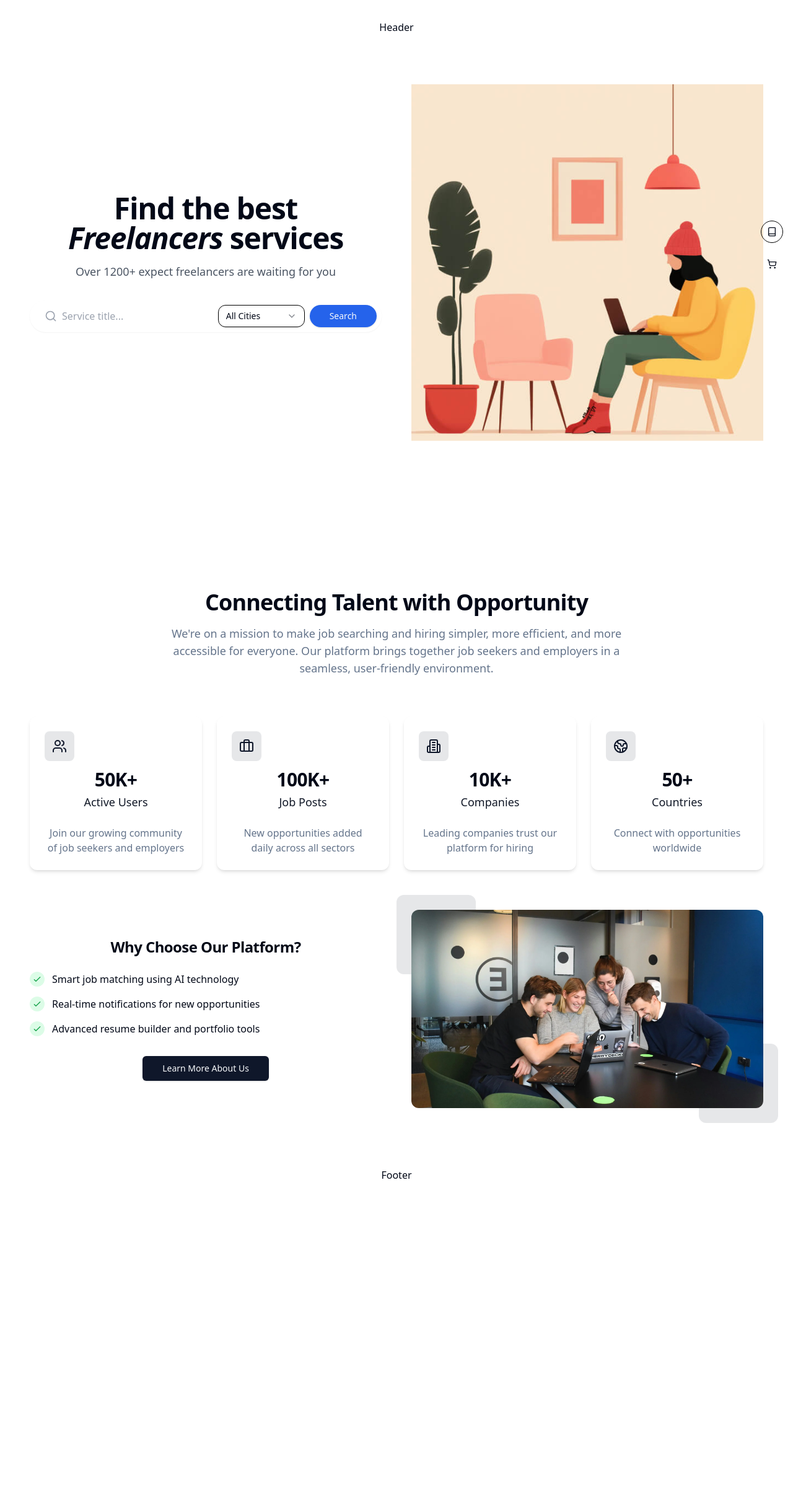
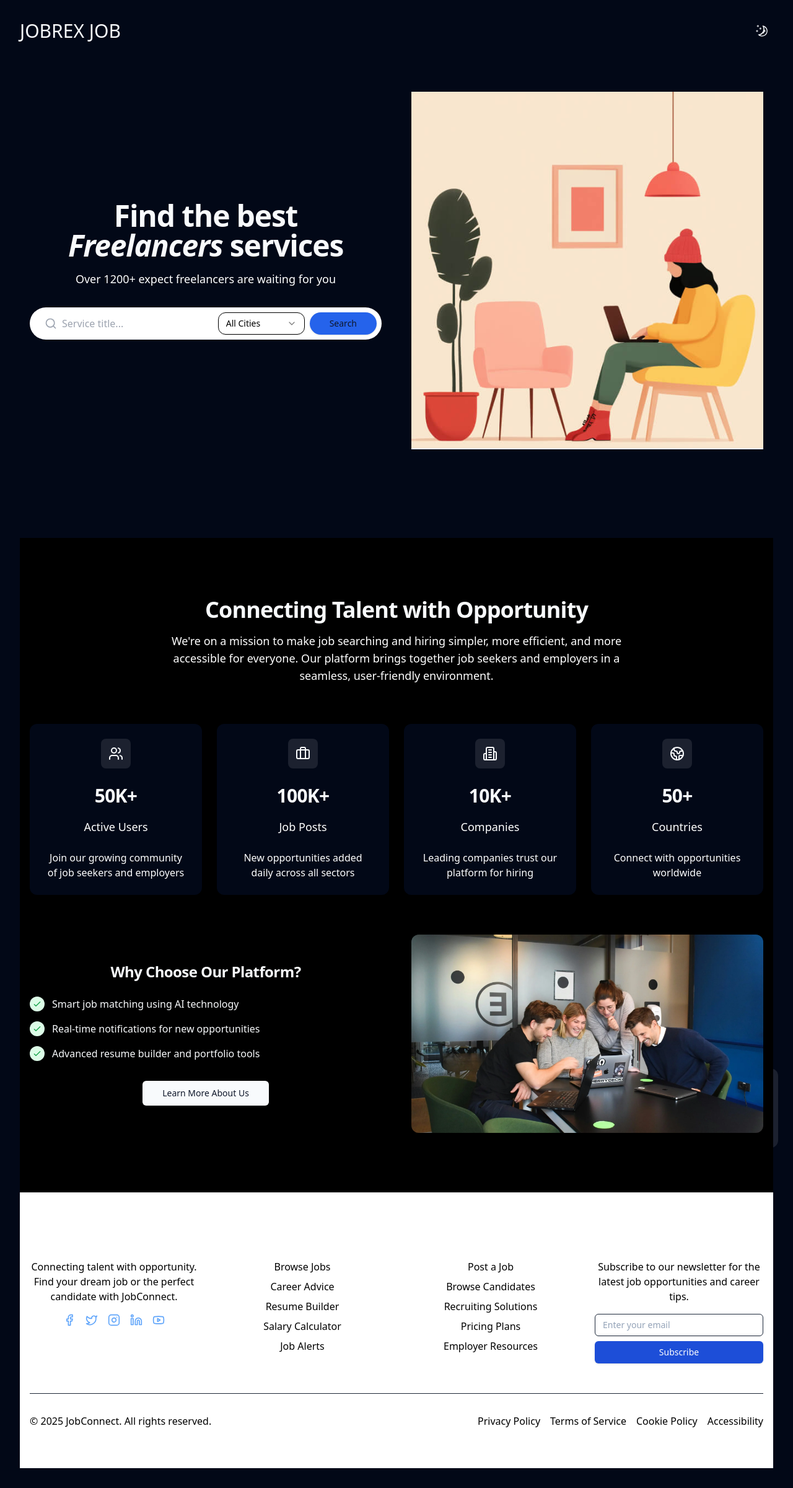
Before and after one commit to mdraseltalukder/JOBREX-PROJECT, a React (Vite) app: page / in a window 1280 px wide. Shown: the whole page at 62% size. Before the commit the page ends 1940 px from the top, so only its background shows below. Built offline with nearby package versions, Linux system fonts and the light colour scheme.

Commit message:
dark mode setup

```diff
--- a/package.json
+++ b/package.json
@@ -11,6 +11,7 @@
   },
   "dependencies": {
     "@clerk/clerk-react": "^5.21.1",
+    "@radix-ui/react-icons": "^1.3.2",
     "@radix-ui/react-select": "^2.1.4",
     "@radix-ui/react-slot": "^1.1.1",
     "class-variance-authority": "^0.7.1",
--- a/src/Components/Footer.jsx
+++ b/src/Components/Footer.jsx
@@ -1,6 +1,89 @@
+import { Button } from "@/components/ui/button"
+import { Input } from "@/components/ui/input"
+import { Facebook, Instagram, Linkedin, Twitter, Youtube } from 'lucide-react'
 
 export default function Footer() {
+  const currentYear = new Date().getFullYear()
+
   return (
-    <div>Footer</div>
+    <footer className="bg-black dark:bg-white dark:text-black  text-gray-300">
+      <div className="container mx-auto px-4 py-16">
+        <div className="grid grid-cols-1 md:grid-cols-2 lg:grid-cols-4 gap-8">
+          {/* Company Info */}
+          <div className="flex flex-col items-center ">
+            <h2 className="text-white text-lg font-semibold mb-4">JobConnect</h2>
+            <p className="mb-4">Connecting talent with opportunity. Find your dream job or the perfect candidate with JobConnect.</p>
+            <div className="flex space-x-4">
+              <a href="#" className="text-blue-400 hover:text-blue-900">
+                <Facebook size={20} />
+              </a>
+              <a href="#" className="text-blue-400 hover:text-blue-900 ">
+                <Twitter size={20} />
+              </a>
+              <a href="#" className="text-blue-400 hover:text-blue-900">
+                <Instagram size={20} />
+              </a>
+              <a href="#" className="text-blue-400 hover:text-blue-900">
+                <Linkedin size={20} />
+              </a>
+              <a href="#" className="text-blue-400 hover:text-blue-900">
+                <Youtube size={20} />
+              </a>
+            </div>
+          </div>
+
+          {/* For Job Seekers */}
+          <div>
+            <h3 className="text-white text-lg font-semibold mb-4">For Job Seekers</h3>
+            <ul className="space-y-2">
+              <li><a href="#" className="hover:text-white">Browse Jobs</a></li>
+              <li><a href="#" className="hover:text-white">Career Advice</a></li>
+              <li><a href="#" className="hover:text-white">Resume Builder</a></li>
+              <li><a href="#" className="hover:text-white">Salary Calculator</a></li>
+              <li><a href="#" className="hover:text-white">Job Alerts</a></li>
+            </ul>
+          </div>
+
+          {/* For Employers */}
+          <div>
+            <h3 className="text-white text-lg font-semibold mb-4">For Employers</h3>
+            <ul className="space-y-2">
+              <li><a href="#" className="hover:text-white">Post a Job</a></li>
+              <li><a href="#" className="hover:text-white">Browse Candidates</a></li>
+              <li><a href="#" className="hover:text-white">Recruiting Solutions</a></li>
+              <li><a href="#" className="hover:text-white">Pricing Plans</a></li>
+              <li><a href="#" className="hover:text-white">Employer Resources</a></li>
+            </ul>
+          </div>
+
+          {/* Newsletter Signup */}
+          <div>
+            <h3 className="text-white text-lg font-semibold mb-4">Stay Connected</h3>
+            <p className="mb-4">Subscribe to our newsletter for the latest job opportunities and career tips.</p>
+            <form onSubmit={(e) => e.preventDefault()} className="space-y-2">
+              <Input
+                type="email"
+                placeholder="Enter your email"
+                className="-gray-700 text-white placeholder-gray-400"
+              />
+              <Button type="submit" className="w-full bg-blue-700 text-white">
+                Subscribe
+              </Button>
+            </form>
+          </div>
+        </div>
+
+        {/* Bottom Bar */}
+        <div className="mt-12 pt-8 border-t border-gray-800 flex flex-col md:flex-row justify-between items-center">
+          <p>&copy; {currentYear} JobConnect. All rights reserved.</p>
+          <nav className="flex flex-wrap justify-center md:justify-end gap-4 mt-4 md:mt-0">
+            <a href="#" className="hover:text-white">Privacy Policy</a>
+            <a href="#" className="hover:text-white">Terms of Service</a>
+            <a href="#" className="hover:text-white">Cookie Policy</a>
+            <a href="#" className="hover:text-white">Accessibility</a>
+          </nav>
+        </div>
+      </div>
+    </footer>
   )
 }
--- a/src/Components/Header.jsx
+++ b/src/Components/Header.jsx
@@ -1,6 +1,25 @@
+// import { SignedIn, SignedOut, SignInButton, UserButton } from '@clerk/clerk-react';
+import ThemeToggle from './mode-toggle';
+
+
 
 export default function Header() {
   return (
-    <div>Header</div>
+    <div className="flex justify-between items-center container">
+   <h2 className='text-3xl font-thin'>JOBREX JOB</h2>
+    <div>
+
+    {/* <header>
+      <SignedOut>
+        <SignInButton />
+      </SignedOut>
+      <SignedIn>
+        <UserButton />
+      </SignedIn>
+    </header> */}
+    </div>
+
+        <div><ThemeToggle/></div>
+    </div>
   )
 }
--- /dev/null
+++ b/src/Components/mode-toggle.jsx
@@ -0,0 +1,40 @@
+import { useEffect, useState } from "react";
+import { MoonIcon, SunIcon } from "@radix-ui/react-icons";
+
+
+const ThemeToggle = () => {
+  const [isDark, setIsDark] = useState(() => {
+    const storedTheme = localStorage.getItem("theme");
+    if (storedTheme) {
+      return storedTheme === "dark";
+    }
+    return window.matchMedia("(prefers-color-scheme: dark)").matches;
+  });
+
+  useEffect(() => {
+    const root = window.document.documentElement;
+    if (isDark) {
+      root.classList.add("dark");
+      localStorage.setItem("theme", "dark");
+    } else {
+      root.classList.remove("dark");
+      localStorage.setItem("theme", "light");
+    }
+  }, [isDark]);
+
+  return (
+    <button
+      onClick={() => setIsDark(!isDark)}
+      className="p-2 rounded-md focus:outline-none focus:ring-0 focus:ring-offset-0"
+      aria-label="Toggle Dark Mode"
+    >
+      {isDark ? (
+        <SunIcon className="w-5 h-5" />
+      ) : (
+        <MoonIcon className="w-5 h-5" />
+      )}
+    </button>
+  );
+};
+
+export default ThemeToggle;
--- /dev/null
+++ b/src/Components/theme-provider.jsx
@@ -0,0 +1,62 @@
+/* eslint-disable react/prop-types */
+import { createContext, useContext, useEffect, useState } from "react"
+
+
+const initialState=   {
+  theme: "system",
+  setTheme: () => null,
+}
+
+const ThemeProviderContext = createContext(initialState)
+
+export function ThemeProvider({
+  children,
+  defaultTheme = "system",
+  storageKey = "vite-ui-theme",
+  ...props
+}) {
+  const [theme, setTheme] = useState(
+    () => (localStorage.getItem(storageKey)) || defaultTheme
+  )
+
+  useEffect(() => {
+    const root = window.document.documentElement
+
+    root.classList.remove("light", "dark")
+
+    if (theme === "system") {
+      const systemTheme = window.matchMedia("(prefers-color-scheme: dark)")
+        .matches
+        ? "dark"
+        : "light"
+
+      root.classList.add(systemTheme)
+      return
+    }
+
+    root.classList.add(theme)
+  }, [theme])
+
+  const value = {
+    theme,
+    setTheme: () => {
+      localStorage.setItem(storageKey, theme)
+      setTheme(theme)
+    },
+  }
+
+  return (
+    <ThemeProviderContext.Provider {...props} value={value}>
+      {children}
+    </ThemeProviderContext.Provider>
+  )
+}
+
+export const useTheme = () => {
+  const context = useContext(ThemeProviderContext)
+
+  if (context === undefined)
+    throw new Error("useTheme must be used within a ThemeProvider")
+
+  return context
+}
--- /dev/null
+++ b/src/Components/ui/input.jsx
@@ -0,0 +1,19 @@
+import * as React from "react"
+
+import { cn } from "@/lib/utils"
+
+const Input = React.forwardRef(({ className, type, ...props }, ref) => {
+  return (
+    (<input
+      type={type}
+      className={cn(
+        "flex h-9 w-full rounded-md border border-input bg-transparent px-3 py-1 text-base shadow-sm transition-colors file:border-0 file:bg-transparent file:text-sm file:font-medium file:text-foreground placeholder:text-muted-foreground focus-visible:outline-none focus-visible:ring-1 focus-visible:ring-ring disabled:cursor-not-allowed disabled:opacity-50 md:text-sm",
+        className
+      )}
+      ref={ref}
+      {...props} />)
+  );
+})
+Input.displayName = "Input"
+
+export { Input }
--- a/src/Pages/About.jsx
+++ b/src/Pages/About.jsx
@@ -1,10 +1,10 @@
 import { Button } from "@/components/ui/button"
 import {
-    Card,
-    CardContent,
-    CardDescription,
-    CardHeader,
-    CardTitle,
+  Card,
+  CardContent,
+  CardDescription,
+  CardHeader,
+  CardTitle,
 } from "@/components/ui/card"
 import { Briefcase, Building2, Globe2, Users } from 'lucide-react'
 import about from '../assets/about.webp'
@@ -45,7 +45,7 @@ export default function AboutSection() {
           <h2 className="text-3xl font-bold tracking-tight sm:text-4xl mb-4">
             Connecting Talent with Opportunity
           </h2>
-          <p className="text-lg text-muted-foreground">
+          <p className="text-lg dark:text-white text-muted-foreground">
             We're on a mission to make job searching and hiring simpler, more efficient,
             and more accessible for everyone. Our platform brings together job seekers
             and employers in a seamless, user-friendly environment.
@@ -56,17 +56,17 @@ export default function AboutSection() {
         <div className="grid md:grid-cols-2 lg:grid-cols-4 gap-6 mb-16">
           {stats.map((stat, index) => (
             <Card key={index} className="border-none shadow-md">
-              <CardHeader className="space-y-1">
+              <CardHeader className="flex flex-col items-center gap-3">
                 <div className="w-12 h-12 bg-primary/10 rounded-lg flex items-center justify-center mb-2">
                   <stat.icon className="w-6 h-6 text-primary" />
                 </div>
                 <CardTitle className="text-3xl font-bold">{stat.value}</CardTitle>
-                <CardDescription className="text-lg font-medium text-gray-900">
+                <CardDescription className="text-lg font-medium text-gray-900 dark:text-white">
                   {stat.label}
                 </CardDescription>
               </CardHeader>
               <CardContent>
-                <p className="text-muted-foreground">{stat.description}</p>
+                <p className="text-muted-foreground dark:text-white">{stat.description}</p>
               </CardContent>
             </Card>
           ))}
--- a/src/Pages/Home.jsx
+++ b/src/Pages/Home.jsx
@@ -7,21 +7,13 @@ import {
   SelectTrigger,
   SelectValue,
 } from "@/components/ui/select"
-import { Book, Search, ShoppingCart } from 'lucide-react'
+import { Search } from 'lucide-react'
 import About from "./About"
 
 export default function Home() {
   return (<>
     <div className="min-h-screen">
-      {/* Navigation Icons */}
-      <div className="fixed right-4 top-1/2 -translate-y-1/2 flex flex-col gap-4">
-        <Button variant="ghost" size="icon" className="rounded-full border border-black">
-          <Book className="h-5 w-5" />
-        </Button>
-        <Button variant="ghost" size="icon" className="rounded-full">
-          <ShoppingCart className="h-5 w-5" />
-        </Button>
-      </div>
+
 
       {/* Main Content */}
       <div className="container mx-auto px-4 py-20">
@@ -34,7 +26,7 @@ export default function Home() {
                 <br />
                 <span className="italic">Freelancers</span> services
               </h1>
-              <p className="text-gray-600 text-lg">
+              <p className="text-gray-600 text-lg dark:text-white">
                 Over 1200+ expect freelancers are waiting for you
               </p>
             </div>
@@ -53,8 +45,8 @@ export default function Home() {
                 <SelectTrigger className="w-[140px] border-black rounded-xl focus:ring-0 border z-10">
                   <SelectValue placeholder="Select city" />
                 </SelectTrigger>
-                <SelectContent className="z-10">
-                  <SelectItem value="all" >All Cities</SelectItem>
+                <SelectContent className="z-10 dark:bg-white dark:text-black ">
+                  <SelectItem value="all"  >All Cities</SelectItem>
                   <SelectItem value="new-york">New York</SelectItem>
                   <SelectItem value="london">London</SelectItem>
                   <SelectItem value="paris">Paris</SelectItem>
--- a/src/index.css
+++ b/src/index.css
@@ -53,7 +53,12 @@
     --chart-2: 160 60% 45%;
     --chart-3: 30 80% 55%;
     --chart-4: 280 65% 60%;
-    --chart-5: 340 75% 55%
+    --chart-5: 340 75% 55%;
+
+    .ring-offset-background {
+
+      color: black;
+    }
   }
 }
 @layer base {
```
Also changed, not shown: src/App.jsx (+5 -2 lines), 1 other file (tests, documents, lock files or other folders).
